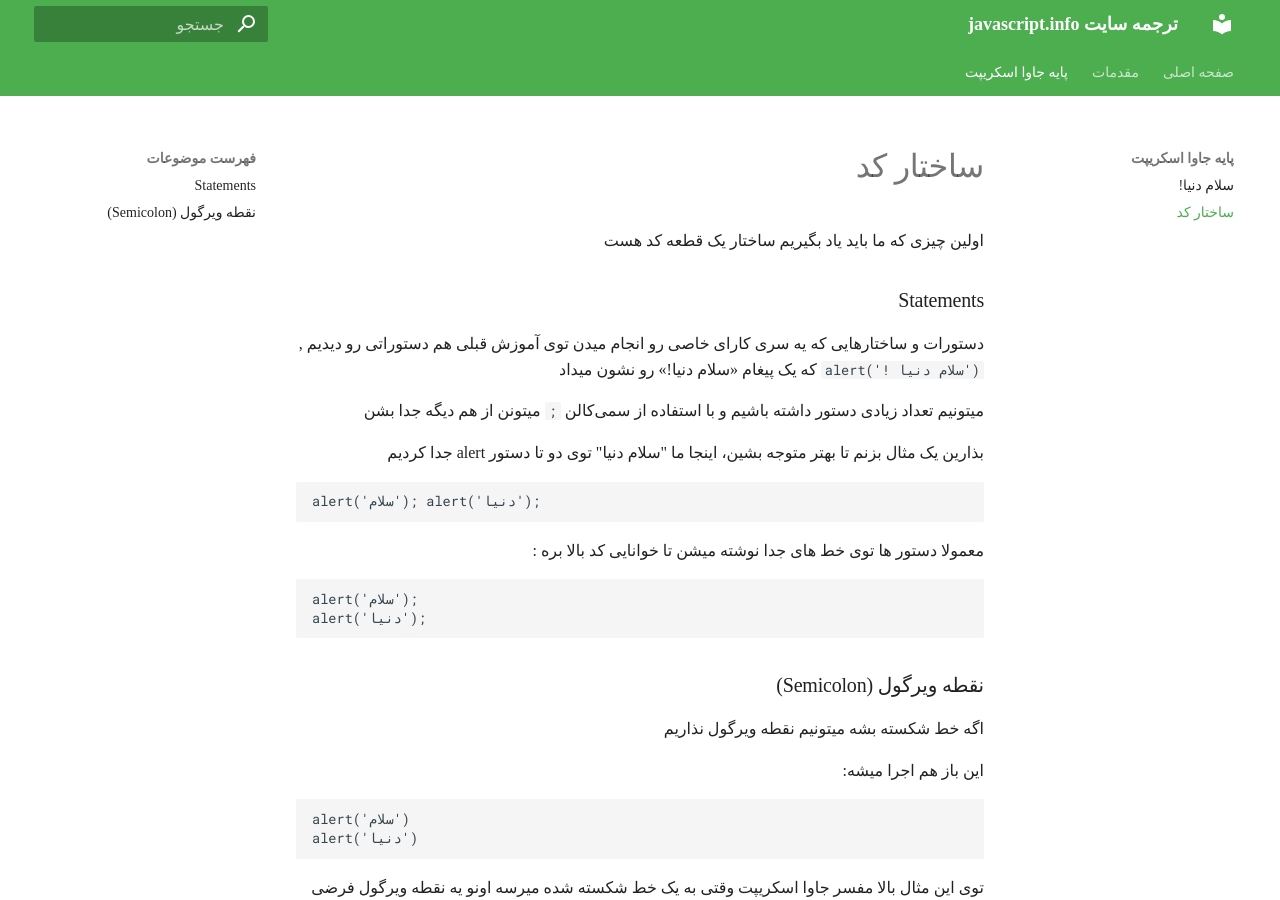
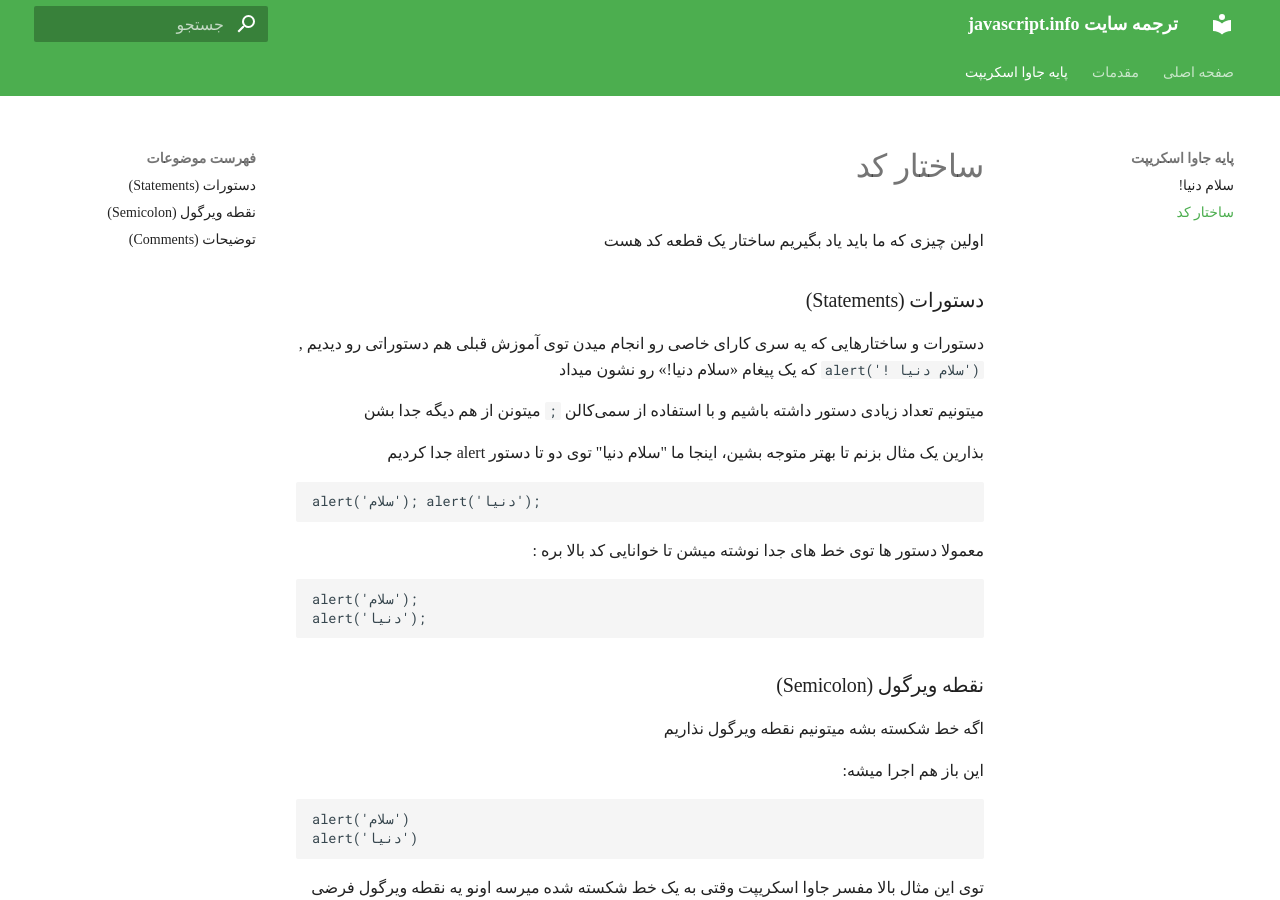
Before and after one commit to mmasoudih/javascript.info, an MkDocs documentation site: the page built from docs/part-two-javascript-fundamentals/structure.md, in a window 1280 px wide and 900 px high. Built offline with MkDocs 1.6.1 and Material for MkDocs 9.7.7, drawn with Linux system fonts in a browser that asks for light colours; some web fonts are replaced.

Commit message:
fix headers

```diff
--- a/docs/part-two-javascript-fundamentals/structure.md
+++ b/docs/part-two-javascript-fundamentals/structure.md
@@ -2,7 +2,8 @@
 
 اولین چیزی که ما باید یاد بگیریم ساختار یک قطعه کد هست
 
-### Statements
+### دستورات (Statements)
+
 دستورات و ساختارهایی که یه سری کارای خاصی رو انجام میدن
 توی آموزش قبلی هم دستوراتی رو دیدیم , ‍‍`('سلام دنیا !')alert` که یک پیغام «سلام دنیا!» رو نشون میداد
 
@@ -114,7 +115,7 @@ alert("There will be an error")[1, 2].forEach(alert)
 
 یه بار دیگه توجه کنین، ممکنه خیلی جاها از نقطه ویرگول استفاده نکنین اما استفاده ازش به خصوص اگه تازه‌کار هستین امن تره
 
-# توضیحات (Comments)
+### توضیحات (Comments)
 
 با گذر زمان برنامه ها پیچیده‌تر و پیچیده‌تر میشن و لازمه که توضیحاتی اضافه کنیم که معلوم باشه فلان خط از کد داره چیکار میکنه و چرا
 
```
